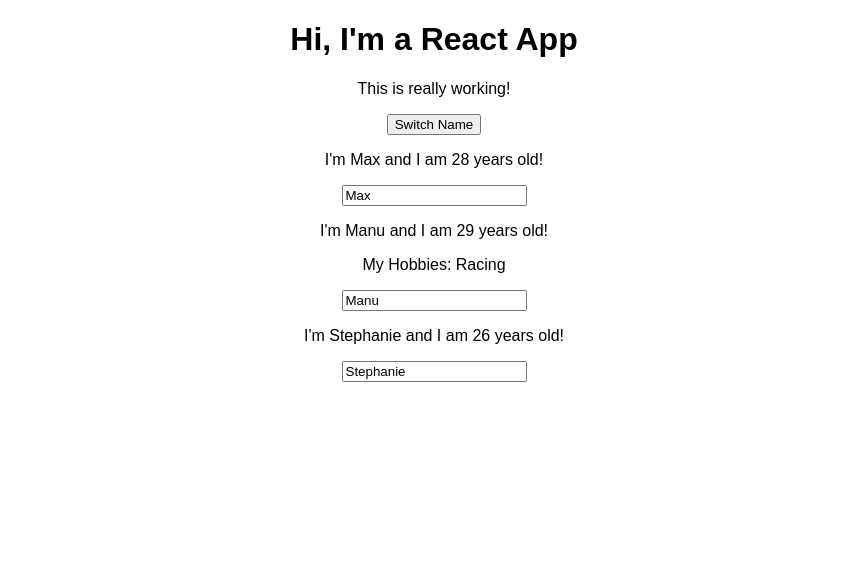
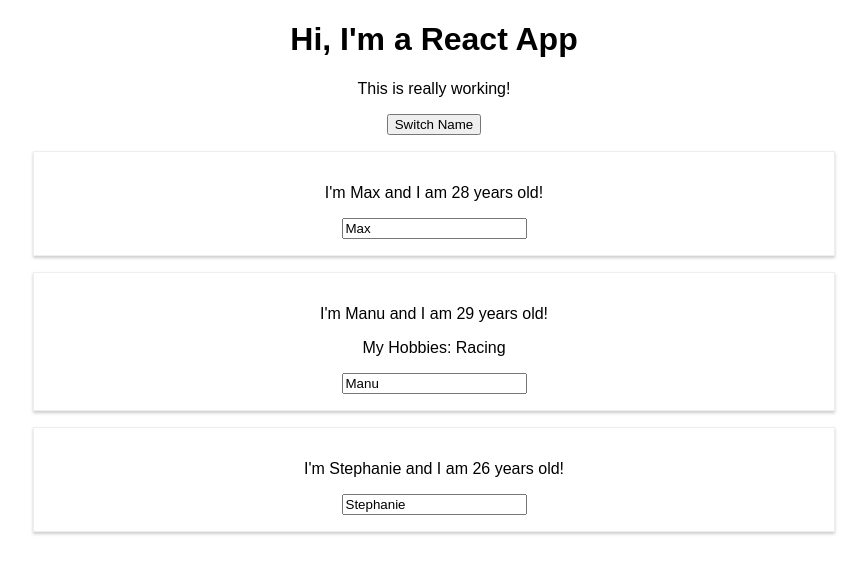
Before and after one commit to MiguelDominguezSanchez/react-complete-guide, a React (Create React App) app: page / in a window 1280 px wide. Shown: the top 574 px of the page, without its empty margins (206-1073 px from the left). Built offline with nearby package versions, Linux system fonts and the light colour scheme.

Commit message:
3 – 24. Adding Styling with Stylesheets

```diff
--- /dev/null
+++ b/src/Person/Person.css
@@ -0,0 +1,8 @@
+.Person {
+  width: 60%;
+  margin: 16px auto;
+  border: 1px solid #eee;
+  box-shadow: 0 2px 3px #ccc;
+  padding:16px;
+  text-align: center;
+}
--- a/src/Person/Person.js
+++ b/src/Person/Person.js
@@ -1,4 +1,6 @@
 import React from 'react'
+
+import './Person.css'
 
 // function person() {
 // 	return <h2>Hola</h2>
@@ -8,7 +10,7 @@
 
 const person = (props) => {
 	return (
-		<div>
+		<div className='Person'>
 			<p onClick={props.click}>
 				I'm {props.name} and I am {props.age} years old!
 			</p>
```
